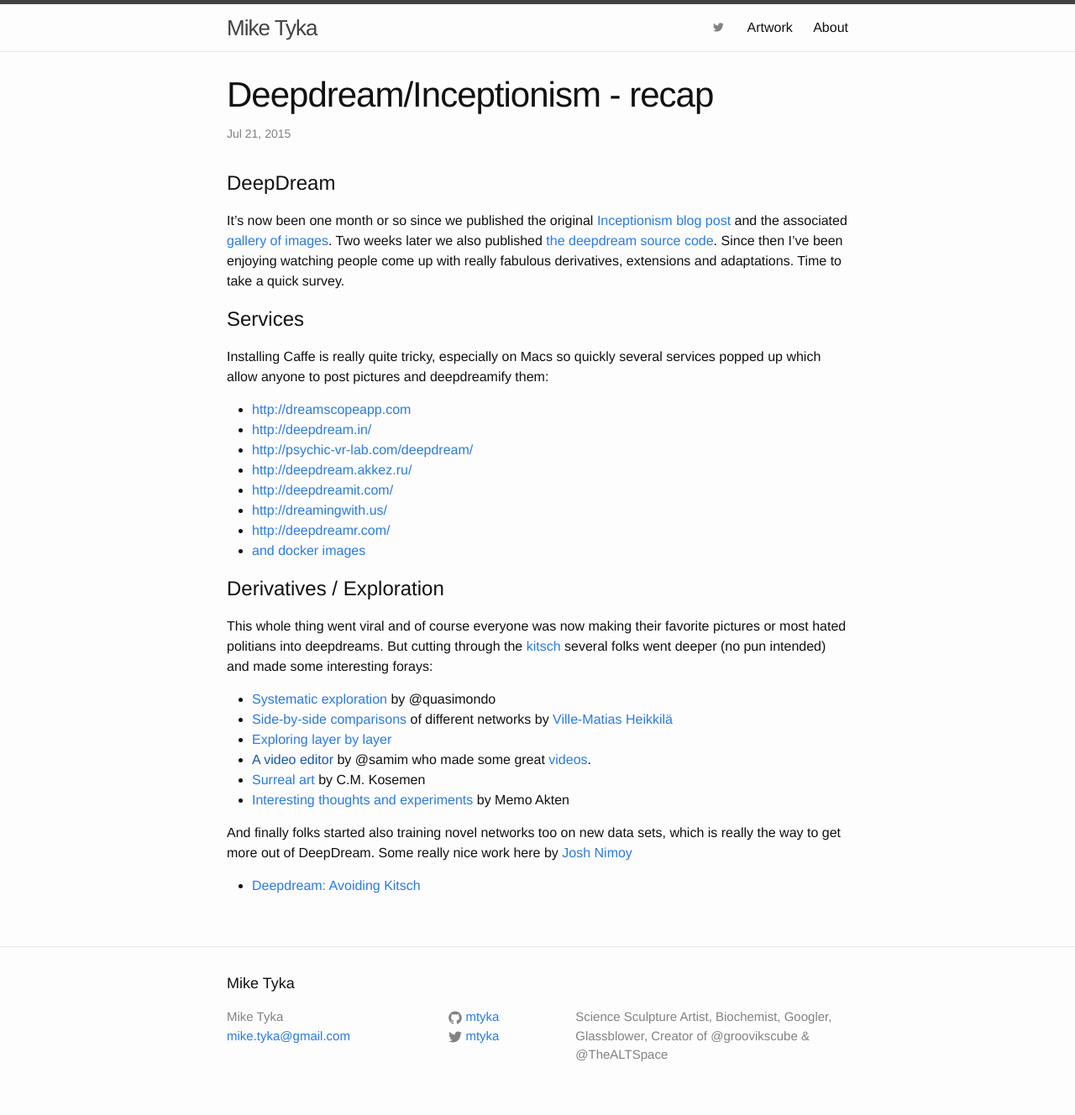
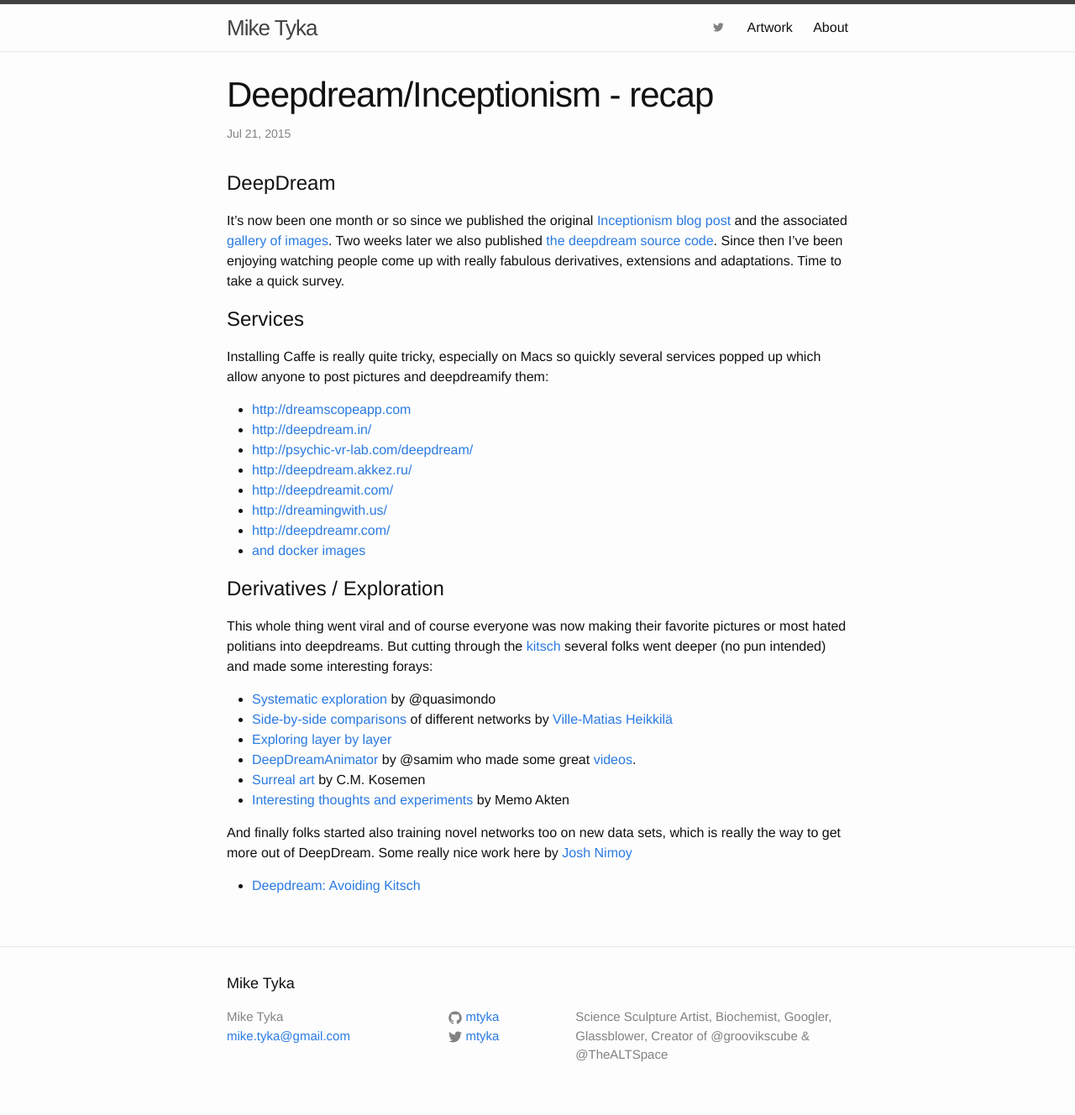
Before and after one commit to mtyka/mtyka.github.io, a Jekyll site: the page built from _posts/2015-07-21-one-month-after-deepdream.markdown, in a window 1280 px wide. Shown: the whole page at 84% size. Built offline with Jekyll 4.4.1, drawn with Linux system fonts in a browser that asks for light colours.

Commit message:
Missing URL

```diff
--- a/_posts/2015-07-21-one-month-after-deepdream.markdown
+++ b/_posts/2015-07-21-one-month-after-deepdream.markdown
@@ -29,7 +29,7 @@
   * [Systematic exploration](https://www.flickr.com/photos/quasimondo/sets/72157655587555166) by @quasimondo
   * [Side-by-side comparisons](https://www.youtube.com/watch?t=16&v=32GnAI3nrsQ) of different networks by [Ville-Matias Heikkilä](http://www.pelulamu.net/viznut/)
   * [Exploring layer by layer](https://www.youtube.com/watch?v=dbQh1I_uvjo)
-  * [A video editor]() by @samim who made some great [videos](https://vimeo.com/133275555).
+  * [DeepDreamAnimator](https://github.com/samim23/DeepDreamAnim) by @samim who made some great [videos](https://vimeo.com/133275555).
   * [Surreal art](http://gizmodo.com/this-human-artist-is-making-hauting-paintings-with-goog-1716597566) by C.M. Kosemen
   * [Interesting thoughts and experiments](https://medium.com/@memoakten/deepdream-is-blowing-my-mind-6a2c8669c698) by Memo Akten
 
```
